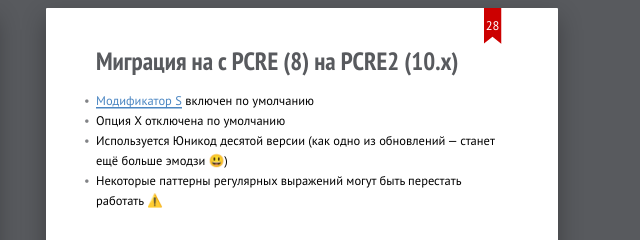
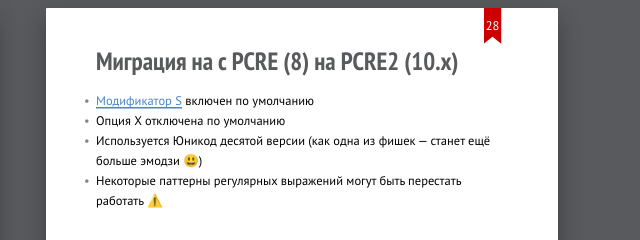
Before and after one commit to lex111/php73-slides, a website: page index.html in a window 1280 px wide. Shown: the part 4560-4800 px from the top of the page, 566-1206 px from the left. Drawn offline with Linux system fonts and the light colour scheme; files whose address does not match are found by name.

Commit message:
Обновление

```diff
--- a/index.html
+++ b/index.html
@@ -438,7 +438,7 @@ Array
         <ul>
             <li><a target="_blank" href="http://php.net/reference.pcre.pattern.modifiers">Модификатор S</a> включен по умолчанию</li>
             <li>Опция X отключена по умолчанию</li>
-            <li>Используется Юникод десятой версии (как одно из обновлений — станет ещё больше эмодзи 😃)</li>
+            <li>Используется Юникод десятой версии (как одна из фишек — станет ещё больше эмодзи 😃)</li>
             <li>Некоторые паттерны регулярных выражений могут быть перестать работать ⚠️</li>
         </ul>
     </section>
```
